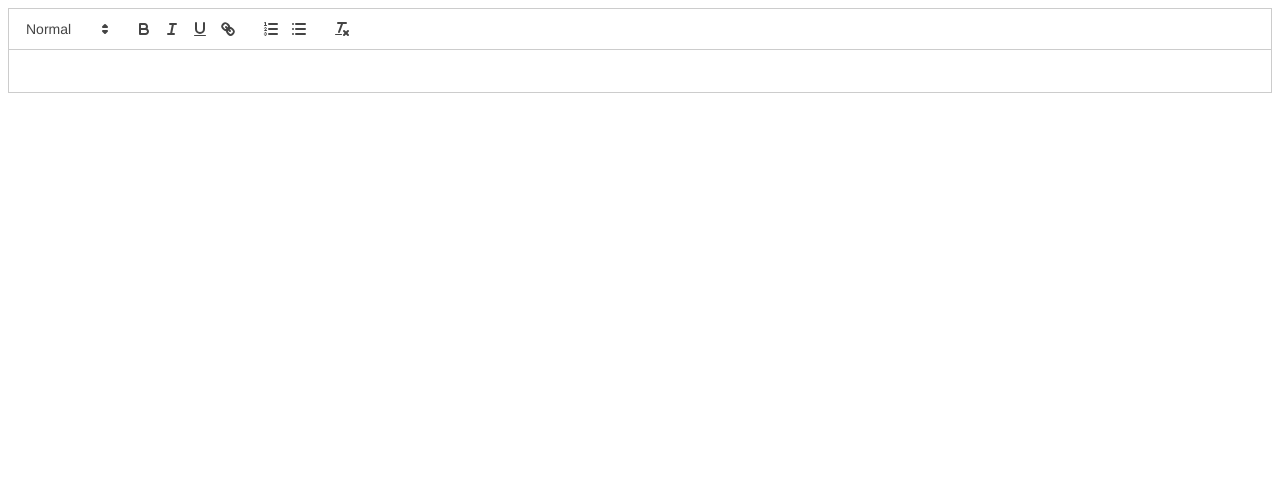
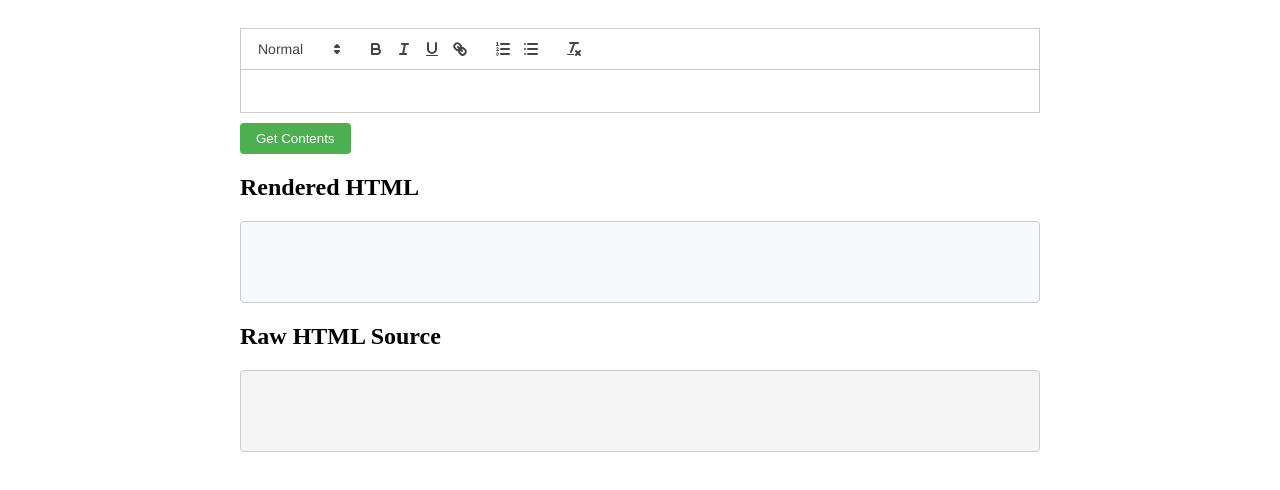
Before and after one commit to alexbalak21/express-notes, a React (Vite) app in the folder react/: page / in a window 1280 px wide. Shown: the top 490 px of the page. Built offline with nearby package versions, Linux system fonts and the light colour scheme.

Commit message:
working as expected

```diff
--- a/react/src/App.tsx
+++ b/react/src/App.tsx
@@ -47,12 +47,79 @@ interface TextChangeData {
 }
 
 const App: React.FC = () => {
-  // Use a ref to access the quill instance directly
   const quillRef = useRef<Quill | null>(null);
+  const renderedOutputRef = useRef<HTMLDivElement>(null);
+  const rawOutputRef = useRef<HTMLPreElement>(null);
+
+  const handleGetContents = () => {
+    if (!quillRef.current || !renderedOutputRef.current || !rawOutputRef.current) return;
+
+    // Get the raw HTML from the editor
+    const rawHtml = quillRef.current.root.innerHTML;
+
+    // Display the rendered HTML
+    renderedOutputRef.current.innerHTML = rawHtml;
+
+    // Display the raw HTML source (escaped to show the tags)
+    rawOutputRef.current.textContent = rawHtml;
+  };
 
   return (
-    <div>
-      <Editor ref={quillRef} />
+    <div style={{ maxWidth: '800px', margin: '0 auto', padding: '20px' }}>
+      <div style={{ marginBottom: '20px' }}>
+        <Editor ref={quillRef} />
+        <button
+          onClick={handleGetContents}
+          style={{
+            marginTop: '10px',
+            padding: '8px 16px',
+            backgroundColor: '#4CAF50',
+            color: 'white',
+            border: 'none',
+            borderRadius: '4px',
+            cursor: 'pointer'
+          }}
+        >
+          Get Contents
+        </button>
+      </div>
+
+<div style={{ marginBottom: '20px' }}>
+        <h2>Rendered HTML</h2>
+        <div
+          ref={renderedOutputRef}
+          style={{
+            border: '1px solid #ccc',
+            padding: '15px',
+            borderRadius: '4px',
+            minHeight: '50px',
+            backgroundColor: '#f8f9fa',
+            marginBottom: '10px'
+          }}
+        >
+          {/* Rendered HTML will appear here */}
+        </div>
+      </div>
+
+      <div>
+        <h2>Raw HTML Source</h2>
+        <pre
+          ref={rawOutputRef}
+          style={{
+            border: '1px solid #ccc',
+            padding: '15px',
+            borderRadius: '4px',
+            backgroundColor: '#f5f5f5',
+            whiteSpace: 'pre-wrap',
+            fontFamily: 'monospace',
+            minHeight: '50px',
+            overflowX: 'auto',
+            fontSize: '14px'
+          }}
+        >
+          {/* Raw HTML source will appear here */}
+        </pre>
+      </div>
     </div>
   );
 };
```
